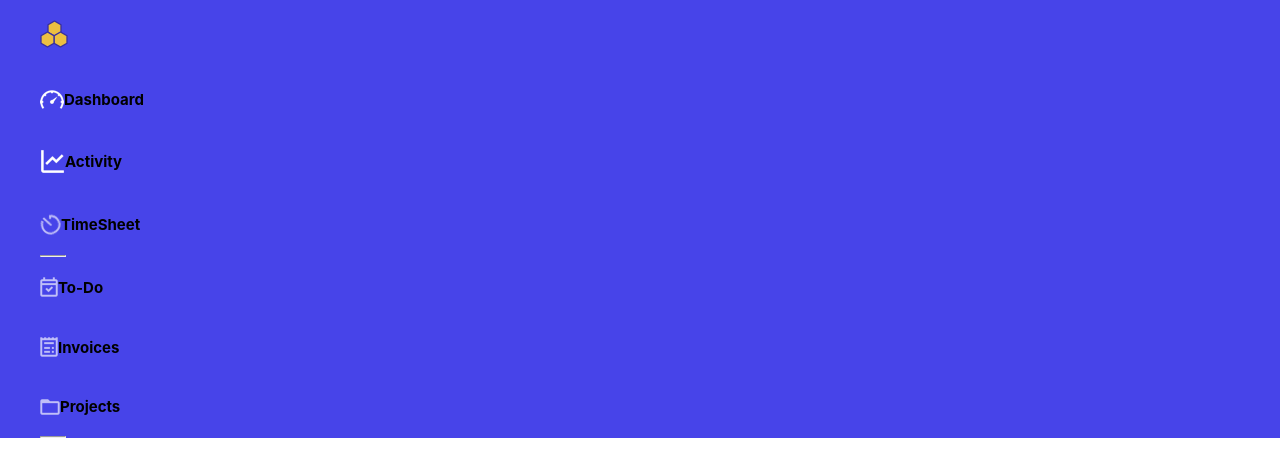
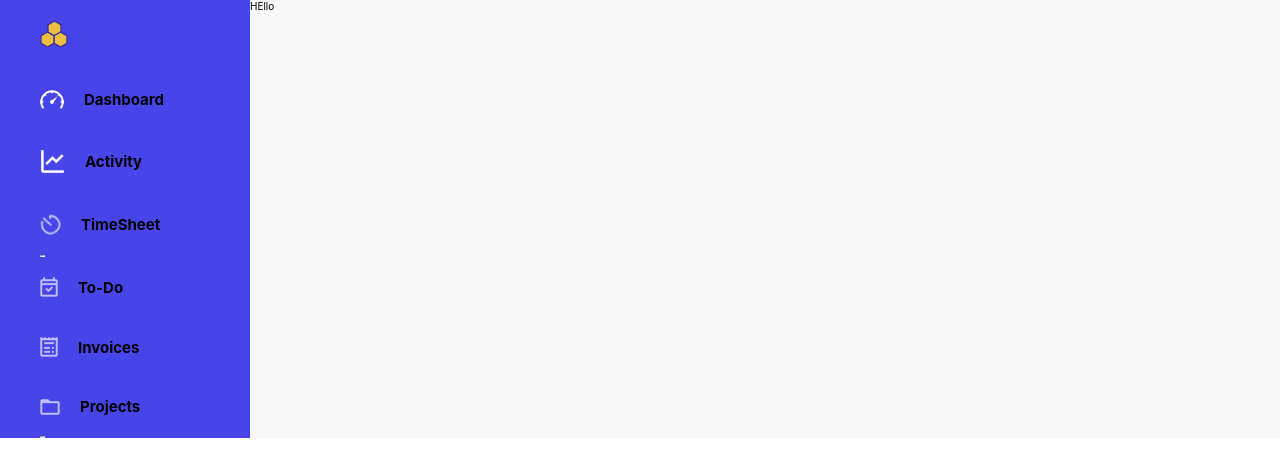
Before and after one commit to rohit1101/challenge-2, a React (Create React App) app: page / in a window 1280 px wide. Shown: the top 476 px of the page. Built offline with nearby package versions, Linux system fonts and the light colour scheme.

Commit message:
working on sidebar

```diff
--- a/src/components/SideNav/SideNav.jsx
+++ b/src/components/SideNav/SideNav.jsx
@@ -16,6 +16,10 @@ export function SideNav() {
       <div className="side">
         <One speed={speedometer} graph={graph} timer={timerWhite} logo={logo} />
         <Two todo={todo} invoice={invoice} timer={timerWhite} folder={folder} />
+        {/* <Three /> */}
+      </div>
+      <div className={styles.center}>
+        <p>HEllo</p>
       </div>
     </div>
   );
--- a/src/components/SideNav/SideNav.module.css
+++ b/src/components/SideNav/SideNav.module.css
@@ -1,22 +1,34 @@
 .nav {
   background-color: rgb(71, 68, 233);
   display: grid;
-  grid-template-columns: 1fr;
+  grid-template-columns: 25rem 1fr;
 }
 
 .dash,
 .activ,
 .time {
+  text-align: left;
   padding: 2rem 4rem;
   display: flex;
-
   align-items: center;
 }
+
+.dash h2,
+.activ h2,
+.time h2 {
+  padding: 0 2rem;
+}
+
 .first {
   padding: 2rem 4rem;
 }
 
 hr {
   width: 2%;
+
   margin: 0 4rem;
 }
+
+.center {
+  background-color: #f8f8f8;
+}
```
